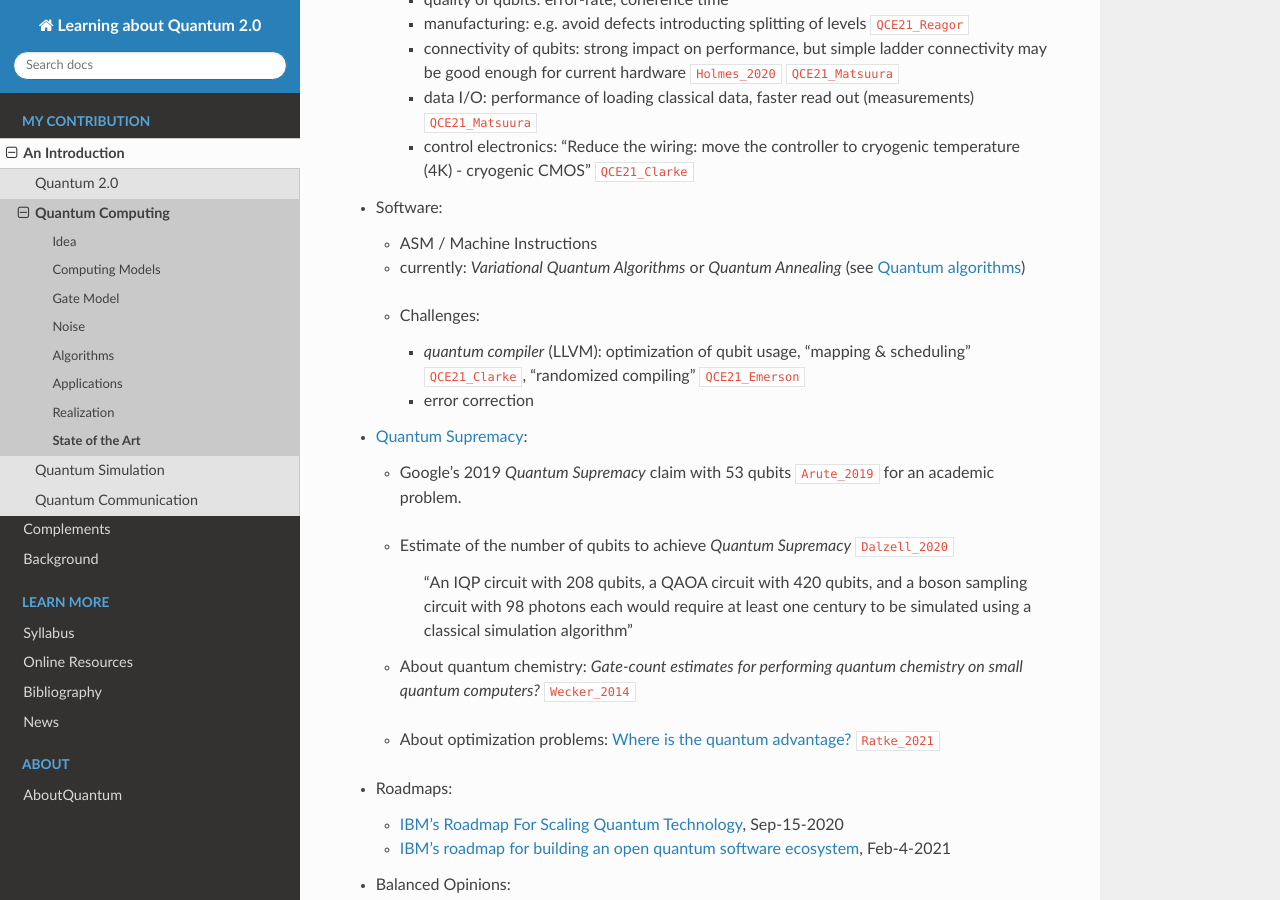
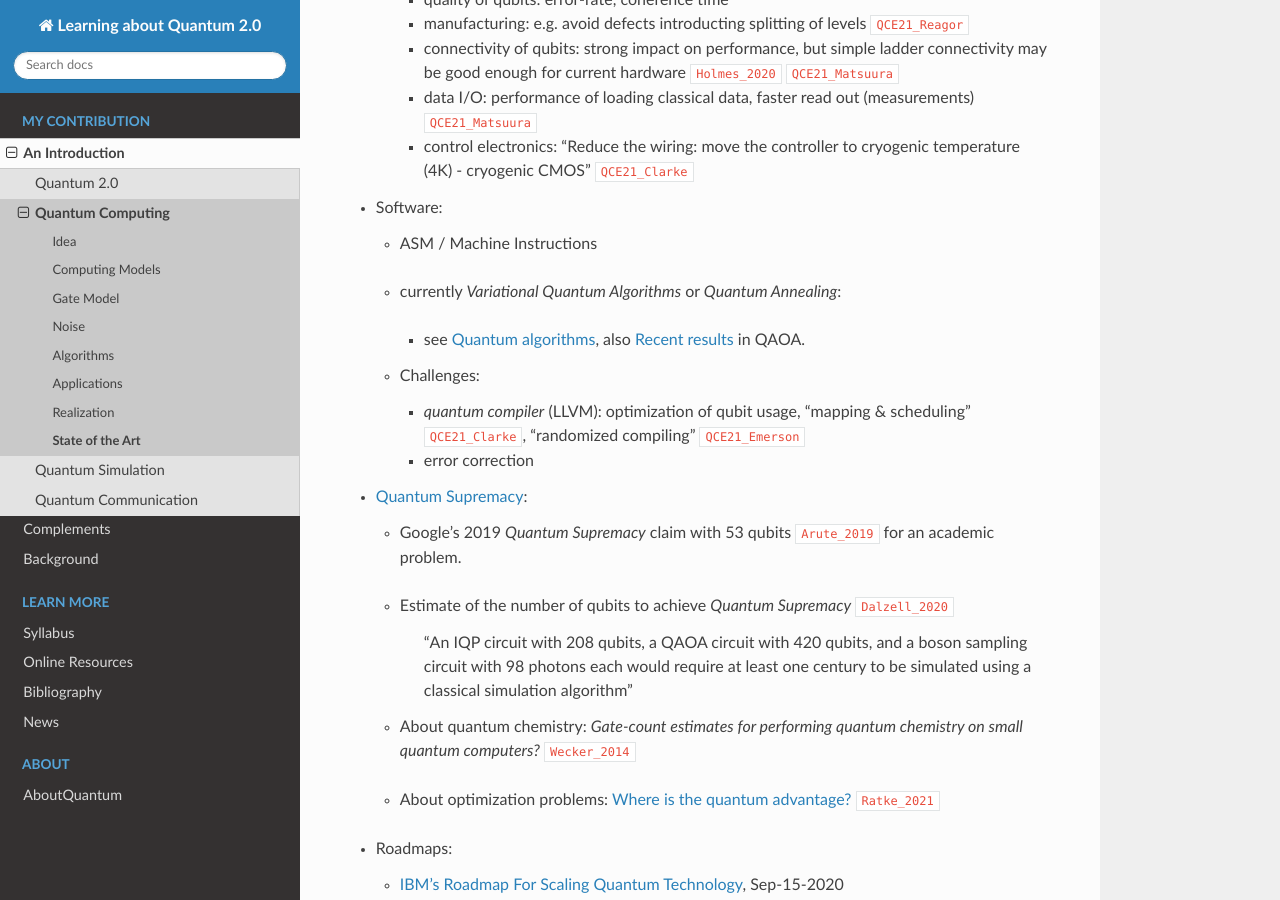
Before and after one commit to tomlqc/about-quantum, a Sphinx documentation site: the page built from source/intro/computing/state.rst, in a window 1280 px wide and 900 px high, scrolled down 392 px. Built offline with Sphinx 7.4.7 and the Read the Docs theme 2.0.0, drawn with Linux system fonts in a browser that asks for light colours; cross-references to code outside the pages are shown as plain code.

Commit message:
opti/state: move results to a new section.

```diff
--- a/source/intro/computing/state.rst
+++ b/source/intro/computing/state.rst
@@ -27,11 +27,12 @@ State of the Art
 
 - Software:
 
-  - ASM / Machine Instructions
+  - | ASM / Machine Instructions
 
-  - | currently:
-      *Variational Quantum Algorithms* or *Quantum Annealing*
-      (see :ref:`intro/computing/algo:Quantum algorithms`)
+  - | currently *Variational Quantum Algorithms* or *Quantum Annealing*:
+
+    - see :ref:`intro/computing/algo:Quantum algorithms`,
+      also :ref:`stories/complements/opti:Recent results` in QAOA.
 
   - Challenges:
 
```
Also changed, not shown: source/stories/complements/opti.rst (+41 -38 lines).
